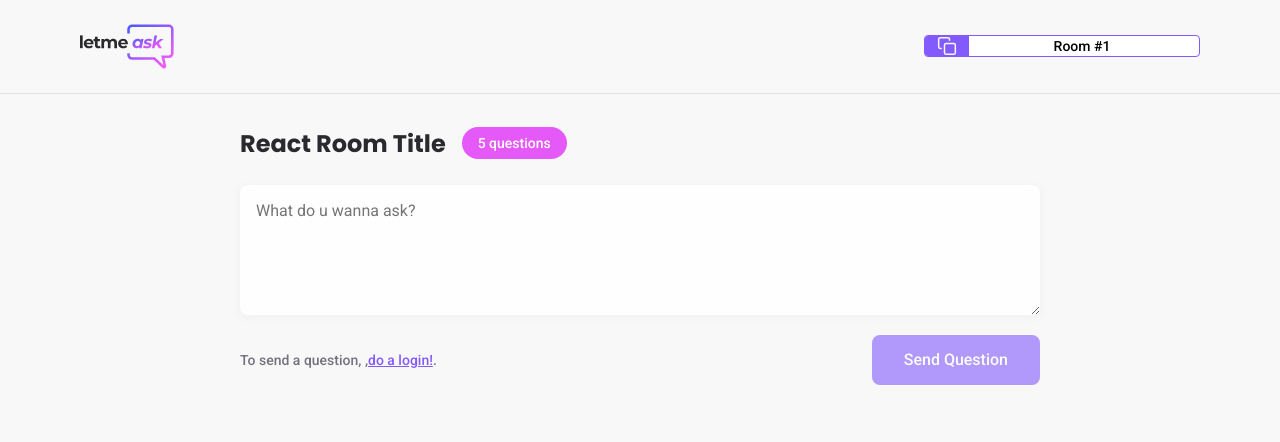
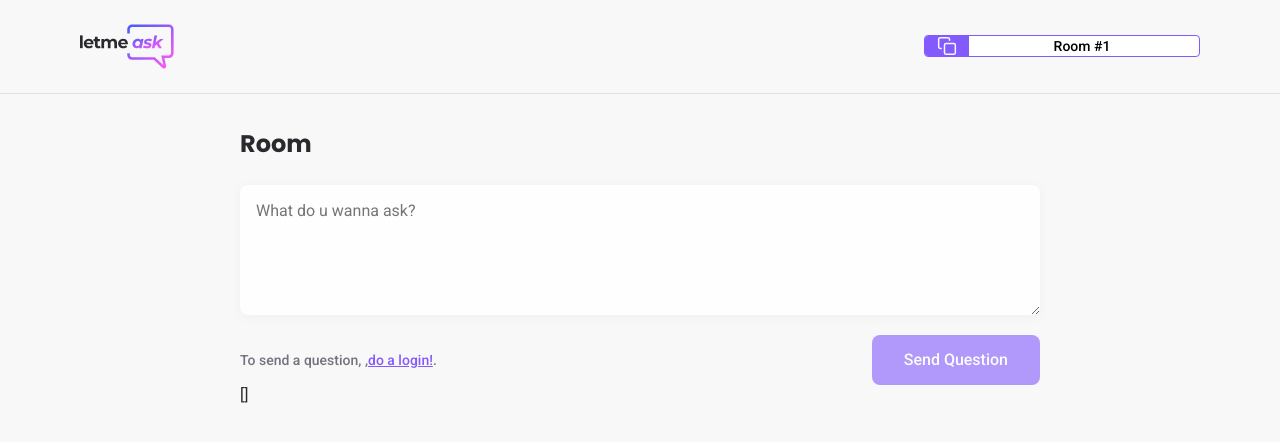
Before and after one commit to EltonAlvess/letmeask, a React (Create React App) app: page /rooms/1 in a window 1280 px wide. Shown: the top 442 px of the page. Built offline with nearby package versions, Linux system fonts and the light colour scheme; no server answers; the database is empty.

Commit message:
listening questions DONE

```diff
--- a/src/pages/Room.tsx
+++ b/src/pages/Room.tsx
@@ -1,21 +1,17 @@
-import { FormEvent, useEffect, useState } from "react";
-import { useParams } from "react-router-dom";
+import { FormEvent, useState, useEffect } from 'react';
+import { useParams } from 'react-router-dom'
 
-import logoImg from "../assets/images/logo.svg";
+import logoImg from '../assets/images/logo.svg';
 
-import { Button } from "../components/Button";
-import { RoomCode } from "../components/RoomCode";
-import { useAuth } from "../hooks/useAuth";
-import { database } from "../services/firebase";
+import { Button } from '../components/Button';
+import { RoomCode } from '../components/RoomCode';
+import { useAuth } from '../hooks/useAuth';
+import { database } from '../services/firebase';
 
-import "../styles/room.scss";
-
-type roomParams = {
-  id: string;
-};
+import '../styles/room.scss';
 
 type FirebaseQuestions = Record<string, {
-  author:{
+  author: {
     name: string;
     avatar: string;
   }
@@ -24,33 +20,61 @@ type FirebaseQuestions = Record<string, {
   isHighlighted: boolean;
 }>
 
+type Question = {
+  id: string;
+  author: {
+    name: string;
+    avatar: string;
+  }
+  content: string;
+  isAnswered: boolean;
+  isHighlighted: boolean;
+}
+
+type RoomParams = {
+  id: string;
+}
+
 export function Room() {
-  const params = useParams<roomParams>();
   const { user } = useAuth();
-  const [newQuestion, setNewQuestion] = useState("");
+  const params = useParams<RoomParams>();
+  const [newQuestion, setNewQuestion] = useState('');
+  const [questions, setQuestions] = useState<Question[]>([])
+  const [title, setTitle] = useState('');
+
   const roomId = params.id;
 
   useEffect(() => {
     const roomRef = database.ref(`rooms/${roomId}`);
 
-    roomRef.once('value', room => {
+    roomRef.on('value', room => {
       const databaseRoom = room.val();
-      const firebaseQuestions: FirebaseQuestions = databaseRoom.questions;
-      const parsedQuestions = Object.entries(firebaseQuestions ?? {})
+      const firebaseQuestions: FirebaseQuestions = databaseRoom.questions ?? {};
 
+      const parsedQuestions = Object.entries(firebaseQuestions).map(([key, value]) => {
+        return {
+          id: key,
+          content: value.content,
+          author: value.author,
+          isHighlighted: value.isHighlighted,
+          isAnswered: value.isAnswered,
+        }
+      })
 
+      setTitle(databaseRoom.title);
+      setQuestions(parsedQuestions);
     })
-  }, []);
+  }, [roomId]);
 
   async function handleSendQuestion(event: FormEvent) {
     event.preventDefault();
 
-    if (newQuestion.trim() === "") {
+    if (newQuestion.trim() === '') {
       return;
     }
 
     if (!user) {
-      throw Error("you must be logged in");
+      throw new Error('You must be logged in');
     }
 
     const question = {
@@ -60,12 +84,15 @@ export function Room() {
         avatar: user.avatar,
       },
       isHighlighted: false,
-      isAnswered: false,
+      isAnswered: false
     };
 
     await database.ref(`rooms/${roomId}/questions`).push(question);
-    setNewQuestion("");
+
+    setNewQuestion('');
+
   }
+
 
   return (
     <div id="page-room">
@@ -77,8 +104,8 @@ export function Room() {
       </header>
       <main className="content">
         <div className="room-title">
-          <h1>React Room Title</h1>
-          <span>5 questions</span>
+          <h1>Room {title}</h1>
+          { questions.length > 0 && <span>{questions.length} question(s)</span> }
         </div>
 
         <form onSubmit={handleSendQuestion}>
@@ -104,6 +131,7 @@ export function Room() {
             </Button>
           </div>
         </form>
+        {JSON.stringify(questions)}
       </main>
     </div>
   );
```
